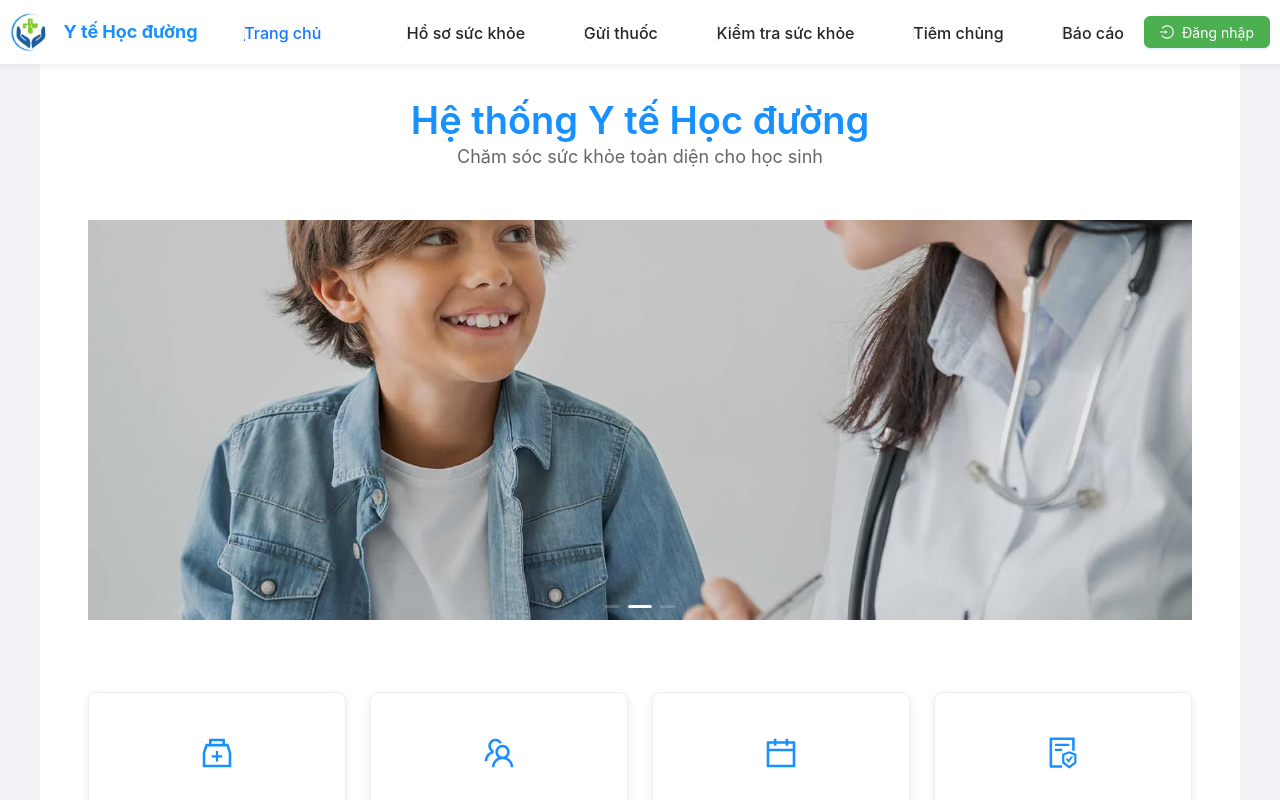
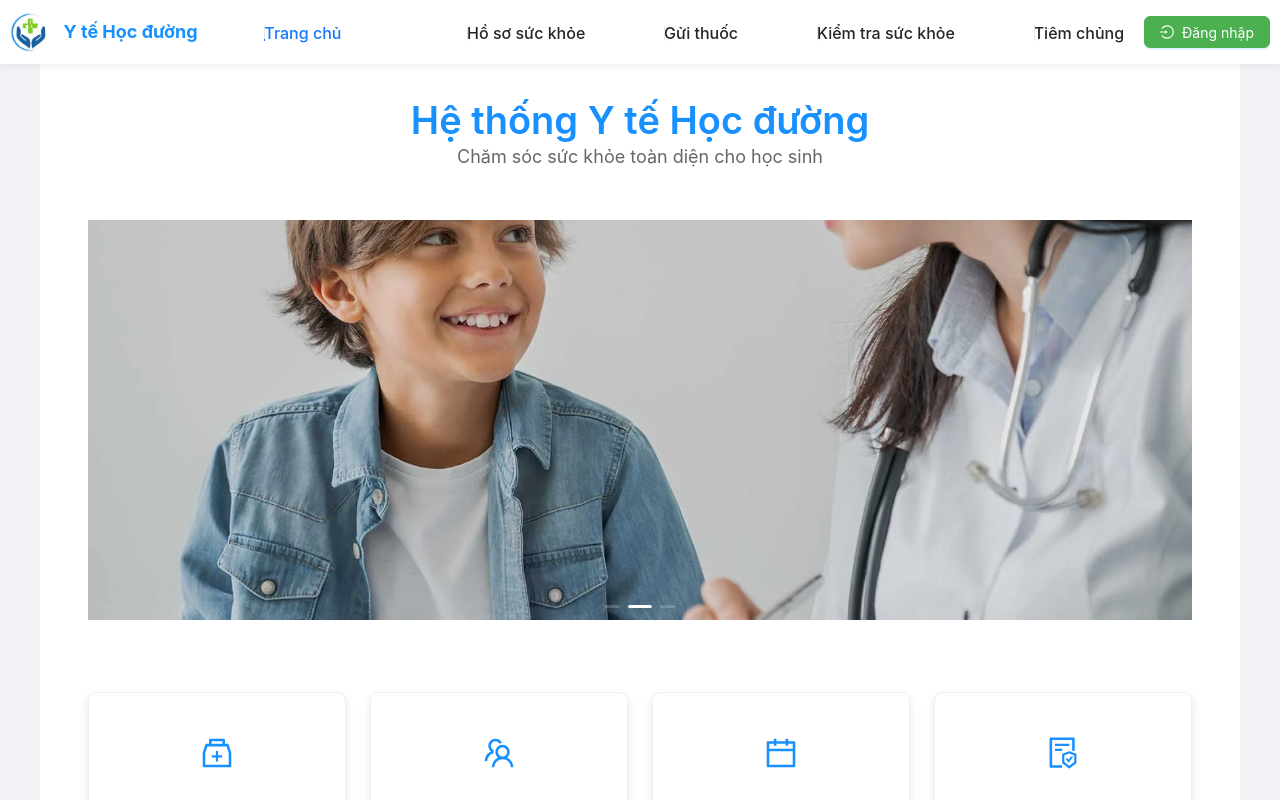
Before and after one commit to SWP391-SE1851-Team3/SWP391_FE, a React (Vite) app: page / in a window 1280 px wide. Shown: the top 800 px of the page. Built offline with nearby package versions, Linux system fonts and the light colour scheme.

Commit message:
fix/loginAPIV22

```diff
--- a/src/layout/Header.jsx
+++ b/src/layout/Header.jsx
@@ -1,29 +1,28 @@
 import React, { useEffect } from 'react';
-import { Layout } from 'antd';
+import { Layout, Menu, Avatar, Badge, Button, message } from 'antd';
 import { Link, useLocation, useNavigate } from 'react-router-dom';
 import Logo from "../assets/images/logo.jpg";
-import { BellOutlined, LogoutOutlined, LoginOutlined } from '@ant-design/icons';
-import { Menu, Avatar, Badge, Button, message } from 'antd';
+import { LogoutOutlined, LoginOutlined } from '@ant-design/icons';
+
 const { Header } = Layout;
 import './Header.css';
 
 const ROLE_MENUS = {
-  PARENT: [
+  1: [
     { key: 'home', label: 'Trang chủ', path: '/' },
     { key: 'health-records', label: 'Hồ sơ sức khỏe', path: '/health-records' },
     { key: 'medications', label: 'Gửi thuốc', path: '/medications' },
     { key: 'health-check', label: 'Kiểm tra sức khỏe', path: '/health-check' },
     { key: 'vaccination', label: 'Tiêm chủng', path: '/vaccination' },
-    { key: 'dashboard', label: 'Báo cáo', path: '/dashboard' },
   ],
-  NURSE: [
+  2: [
     { key: 'home', label: 'Trang chủ', path: '/' },
     { key: 'manage-medication', label: 'Quản lí thuốc', path: '/manage-medication' },
     { key: 'medical-events', label: 'Sự kiện y tế ', path: '/medical-events' },
     { key: 'manage-vaccination', label: 'Tiêm Chủng', path: '/manage-vaccination' },
     { key: 'manage-health-check', label: 'Kiểm tra y tế', path: '/manage-health-check' },
   ],
-  ADMIN: [
+  3: [
     { key: 'home', label: 'Trang chủ', path: '/' },
     { key: 'user-management', label: 'Quản lý người dùng', path: '/users' },
     { key: 'school-management', label: 'Quản lý trường học', path: '/schools' },
@@ -31,21 +30,23 @@ const ROLE_MENUS = {
   ]
 };
 
-const getMenuByRole = (roleString) => {
-  if (!ROLE_MENUS[roleString]) {
-    console.warn(`Invalid role: ${roleString}, defaulting to PARENT menu`);
-    return ROLE_MENUS.PARENT;
+const getMenuByRole = (role) => {
+  const numericRole = Number(role);
+  if (!ROLE_MENUS[numericRole]) {
+    console.warn(`Invalid role: ${role}, defaulting to PARENT menu`);
+    return ROLE_MENUS[1];
   }
-  return ROLE_MENUS[roleString];
+  return ROLE_MENUS[numericRole];
 };
 
 const HeaderLayout = () => {
   const location = useLocation();
   const navigate = useNavigate();
   const isAuthenticated = localStorage.getItem('token');
-  const roleString = localStorage.getItem('roleString') || 'PARENT';
-  const menuItems = getMenuByRole(roleString);
+  const role = Number(localStorage.getItem('role')) || 1;
+  const menuItems = getMenuByRole(role);
   const userName = localStorage.getItem('email') || 'Người dùng';
+  const fullName = localStorage.getItem('fullname');
 
   const handleLogout = () => {
     localStorage.clear();
@@ -58,7 +59,7 @@ const HeaderLayout = () => {
   };
 
   useEffect(() => {
-    if (["NURSE", "ADMIN"].includes(roleString)) {
+    if (role === 2 || role === 3) {
       document.body.classList.add("nurse-admin-layout");
     } else {
       document.body.classList.remove("nurse-admin-layout");
@@ -66,7 +67,7 @@ const HeaderLayout = () => {
     return () => {
       document.body.classList.remove("nurse-admin-layout");
     };
-  }, [roleString]);
+  }, [role]);
 
   return (
     <Header className="header">
@@ -77,28 +78,32 @@ const HeaderLayout = () => {
         </div>
 
         <Menu
-  mode={["NURSE", "ADMIN"].includes(roleString) ? "vertical" : "horizontal"}
-  selectedKeys={[location.pathname]}
-  className={`nav-menu${["NURSE", "ADMIN"].includes(roleString) ? " vertical-menu" : ""}`}
-  items={menuItems.map(item => ({
-    key: item.path,
-    label: <Link to={item.path}>{item.label}</Link>
-  }))}
-/>
-
+mode={role === 2 || role === 3 ? "vertical" : "horizontal"}
+          selectedKeys={[
+            menuItems.find(item => location.pathname.startsWith(item.path))?.path || '/'
+          ]}
+          className={`nav-menu${role === 2 || role === 3 ? " vertical-menu" : ""}`}
+        >
+          {menuItems.map(item => (
+            <Menu.Item key={item.path}>
+              <Link to={item.path}>
+                {item.label}
+              </Link>
+            </Menu.Item>
+          ))}
+        </Menu>
 
         <div className="user-controls">
           {isAuthenticated ? (
             <>
-              <Badge count={0} className="notification-badge">
-                <BellOutlined className="notification-icon" />
-              </Badge>
+              <div className="welcome-message">
+                {fullName ? `Xin chào, ${fullName}` : `Xin chào, ${userName}`}
+              </div>
               <div className="user-info">
                 <Avatar size="small" className="user-avatar">
-                  {userName[0]}
+                  {(fullName && fullName[0]) ? fullName[0].toUpperCase() : (userName ? (userName.split('@')[0][0]?.toUpperCase() || 'U') : 'U')}
                 </Avatar>
-                <span className="welcome-message">Xin chào,</span>
-                <span className="username">{userName}</span>
+                <span className="username">{fullName || userName}</span>
               </div>
               <Button
                 type="link"
--- a/src/pages/login/index.jsx
+++ b/src/pages/login/index.jsx
@@ -1,17 +1,15 @@
 import React, { useState } from 'react';
 import './login.css';
-import { Select, Form, Input, Button, Checkbox, Typography, message } from 'antd';
+import { Form, Input, Button, Checkbox, Typography, message, Select } from 'antd';
 import { UserOutlined, LockOutlined } from '@ant-design/icons';
 import logo from "../../assets/images/logo.jpg";
 import { useNavigate, useLocation } from 'react-router-dom';
-import { loginByRole } from '../../api/auth'; // <-- import hàm loginByRole
+import { loginByRole } from '../../api/auth';
 
 const { Title, Paragraph } = Typography;
-const { Option } = Select;
 
 const Login = () => {
   const [loading, setLoading] = useState(false);
-  const [role, setRole] = useState(3);
   const [form] = Form.useForm();
   const navigate = useNavigate();
   const location = useLocation();
@@ -19,50 +17,54 @@ const Login = () => {
   const onFinish = async (values) => {
     setLoading(true);
     try {
-      const response = await loginByRole(role, values.email, values.password); // <-- sử dụng hàm loginByRole
-      console.log('Login API response:', response.data); // Thêm log kiểm tra dữ liệu trả về
-      const { email, role: userRole, parentId, fullName, nurseId } = response.data;
+      const response = await loginByRole(values.role, values.email, values.password);
+      const data = response?.data;
 
-      // Chuyển đổi role number thành string để map với ROLE_MENUS
-      let roleString = '';
-      if (userRole === 1) roleString = 'ADMIN';
-      else if (userRole === 2) roleString = 'NURSE';
-      else if (userRole === 3) roleString = 'PARENT';
-
-      localStorage.setItem('email', email);
-      localStorage.setItem('role', userRole); // Lưu số role gốc
-      localStorage.setItem('roleString', roleString); // Lưu thêm role string
-      localStorage.setItem('token', 'your-auth-token');
-      localStorage.setItem('fullname', fullName);
-     // Lưu tên đầy đủ hoặc email nếu không có tên
-      // Nếu là phụ huynh thì lưu thêm parentId
-      if (parentId) {
-        localStorage.setItem('parentId', parentId);
-      }
-      // Nếu là y tá thì lưu thêm nurseId, nurseName, fullName, nurseID
-      if (userRole === 2) {
-        if (nurseId) localStorage.setItem('nurseId', nurseId);
-
-        if (fullName) localStorage.setItem('fullName', fullName);
-
-      }
-      //Hiện message đăng nhập thành công
-      message.success('Đăng nhập thành công!!!')
-
-      //Chuyển hướng đến các trang theo role
-      if (userRole === 1) {
-        navigate('/manager');
-      } else if (userRole === 2) {
-        navigate('/school-nurse');
-      } else if (userRole === 3) {
-        navigate('/parent');
+      if (!data || typeof data.role !== 'number') {
+        message.error('Dữ liệu đăng nhập không hợp lệ!');
+        return;
       }
 
+      const {
+        email,
+        role: userRole,
+        parentId,
+        nurseId,
+        token
+      } = data;
+      const fullname = data.fullname || data.fullName;
 
+      // Lưu thông tin người dùng vào localStorage
+      localStorage.setItem('email', email);
+      localStorage.setItem('role', String(userRole));
+      localStorage.setItem('token', token || 'your-auth-token');
+      if (parentId) localStorage.setItem('parentId', parentId);
+      if (fullname) localStorage.setItem('fullname', fullname);
+      if (nurseId) localStorage.setItem('nurseId', nurseId);
 
+      message.success('Đăng nhập thành công!');
+
+      // Điều hướng theo vai trò
+      switch (userRole) {
+        case 1:
+          navigate('/parent');
+          window.location.reload();
+          break;
+        case 2:
+          navigate('/school-nurse');
+          window.location.reload();
+          break;
+        case 3:
+          navigate('/manager');
+          window.location.reload();
+          break;
+        default:
+          message.warning('Vai trò không hợp lệ!');
+          break;
+      }
     } catch (error) {
       console.error('Đăng nhập thất bại:', error);
-      alert('Đăng nhập thất bại, vui lòng kiểm tra lại thông tin đăng nhập.');
+      message.error('Đăng nhập thất bại, vui lòng kiểm tra lại thông tin đăng nhập.');
     } finally {
       setLoading(false);
     }
@@ -103,7 +105,6 @@ const Login = () => {
               label="Email"
               name="email"
               rules={[{ required: true, message: 'Vui lòng nhập email!' }]}
-
             >
               <Input prefix={<UserOutlined />} placeholder="Email" />
             </Form.Item>
@@ -116,21 +117,33 @@ const Login = () => {
               <Input.Password prefix={<LockOutlined />} placeholder="Mật khẩu" />
             </Form.Item>
 
-            <Form.Item label="Đăng nhập với tư cách">
-              <Select value={role} onChange={(value) => setRole(value)}>
-                <Option value={1}>Quản lý</Option>
-                <Option value={2}>Nhân viên y tế</Option>
-                <Option value={3}>Phụ huynh</Option>
+            <Form.Item
+              label="Vai trò"
+              name="role"
+              rules={[{ required: true, message: 'Vui lòng chọn vai trò!' }]}
+            >
+              <Select placeholder="Chọn vai trò">
+                <Select.Option value={1}>Phụ huynh</Select.Option>
+                <Select.Option value={2}>Nhân viên y tế</Select.Option>
+                <Select.Option value={3}>Quản lý</Select.Option>
               </Select>
             </Form.Item>
 
             <Form.Item>
               <Checkbox>Ghi nhớ đăng nhập</Checkbox>
-              <a href="#" className="forgot-password" style={{ float: 'right' }}>Quên mật khẩu?</a>
+              <a href="#" className="forgot-password" style={{ float: 'right' }}>
+                Quên mật khẩu?
+              </a>
             </Form.Item>
 
             <Form.Item>
-              <Button type="primary" htmlType="submit" loading={loading} block className="login-btn">
+              <Button
+                type="primary"
+                htmlType="submit"
+                loading={loading}
+                block
+                className="login-btn"
+              >
                 Đăng nhập
               </Button>
             </Form.Item>
--- a/src/pages/parent/index.jsx
+++ b/src/pages/parent/index.jsx
@@ -1,11 +1,17 @@
-import React from 'react';
+import React, { useState } from 'react';
 import { Typography, Card, Row, Col, Button, Carousel } from 'antd';
 import { MedicineBoxOutlined, TeamOutlined, CalendarOutlined, FileProtectOutlined } from '@ant-design/icons';
 import './Parent-Page.css';
 
 const { Title, Paragraph } = Typography;
 
+
 function ParentPage() {
+  const [selectedFormId, setSelectedFormId] = useState(null);
+
+
+
+
   return (
     <div className="home-page">
       <div className="hero-section">
--- a/src/routes/AppRoutes.jsx
+++ b/src/routes/AppRoutes.jsx
@@ -66,9 +66,11 @@ const AppRoutes = () => {
             <ManageMedication />
           </PrivateRoute>
         } />
+
         <Route path='manage-vaccination' element={
           <PrivateRoute>
             <ManageVaccination />
+
           </PrivateRoute>
         } />
       </Route>
```
Also changed, not shown: src/api/auth.js (+6 -6 lines), src/pages/school-nurse/medical-events/index.jsx (+9 -5 lines).
